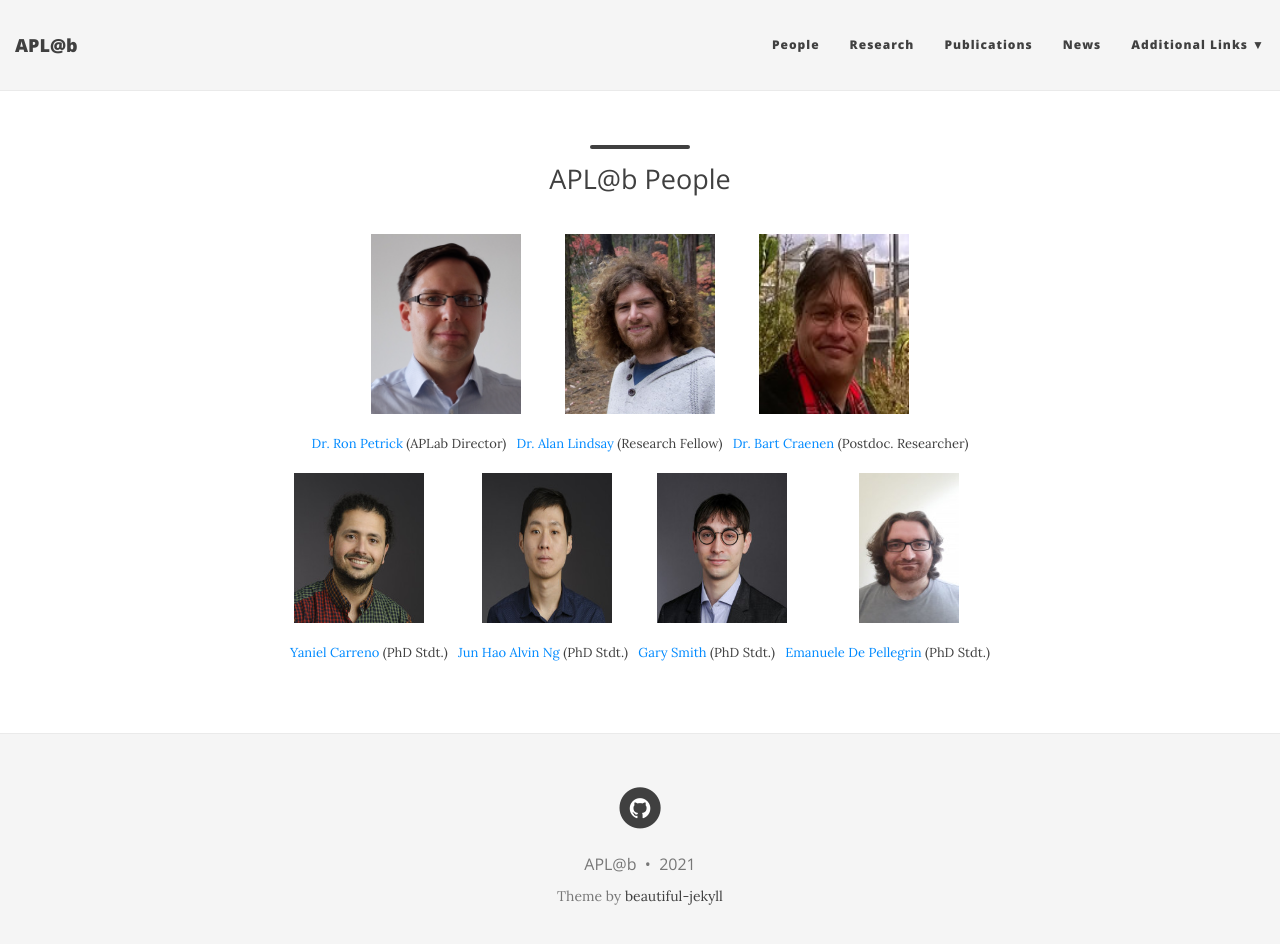
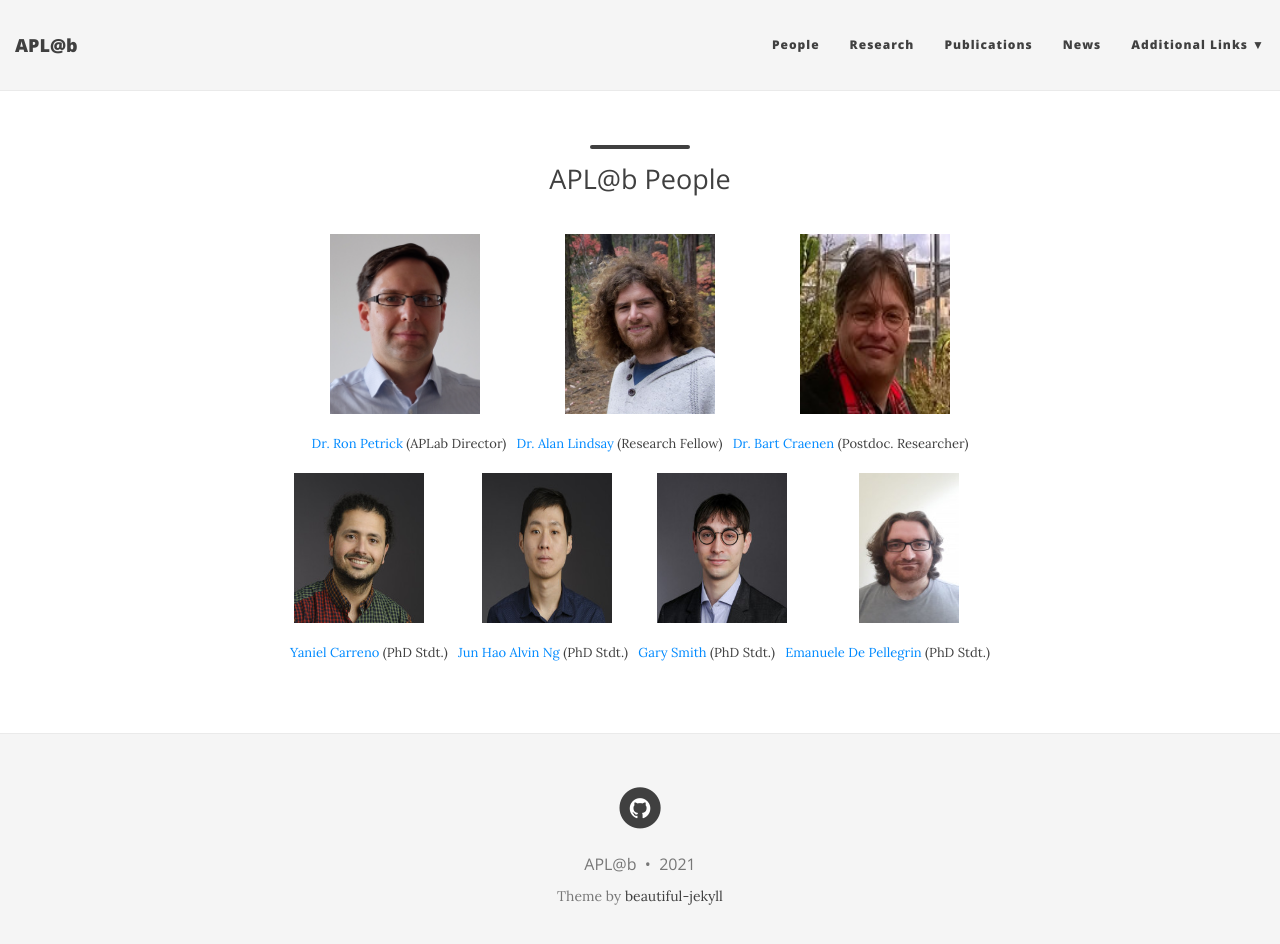
Before and after one commit to aplab2020/aplab2020.github.io, a Jekyll site: the page built from people.md, in a window 1280 px wide and 957 px high. Shown: the top 944 px of the window. Built offline with Jekyll 4.4.1, drawn with Linux system fonts in a browser that asks for light colours; nearby versions of some CDN libraries.

Commit message:
Update people.md

```diff
--- a/people.md
+++ b/people.md
@@ -7,8 +7,8 @@
 
 
 
-<p align="center"> <img src="/img/ron.jpg" align="center" width="150" height="180">   &nbsp; &nbsp;  &nbsp; &nbsp;  &nbsp; &nbsp;
-                   <img src="/img/alan.jpg" align="center" width="150" height="180">  &nbsp;  &nbsp;   &nbsp; &nbsp;  &nbsp; &nbsp;
+<p align="center"> <img src="/img/ron.jpg" align="center" width="150" height="180">   &nbsp; &nbsp;  &nbsp; &nbsp;  &nbsp; &nbsp; &nbsp; &nbsp;  &nbsp; &nbsp;  &nbsp; &nbsp;
+                   <img src="/img/alan.jpg" align="center" width="150" height="180">  &nbsp;  &nbsp;   &nbsp; &nbsp;  &nbsp; &nbsp; &nbsp; &nbsp;  &nbsp; &nbsp;  &nbsp; &nbsp;
                    <img src="/img/bart.jpg" align="center" width="150" height="180"> </p>
 
 <p align="center">
```
